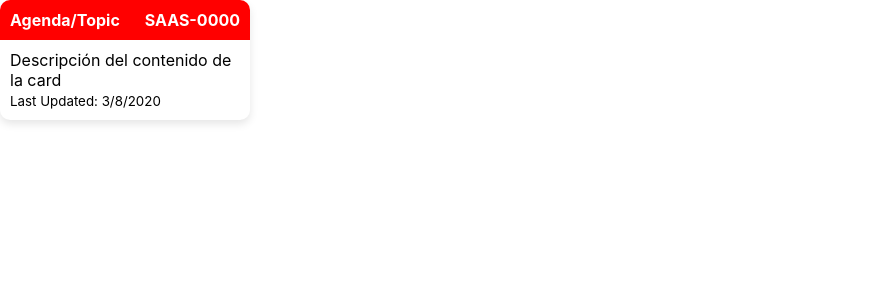
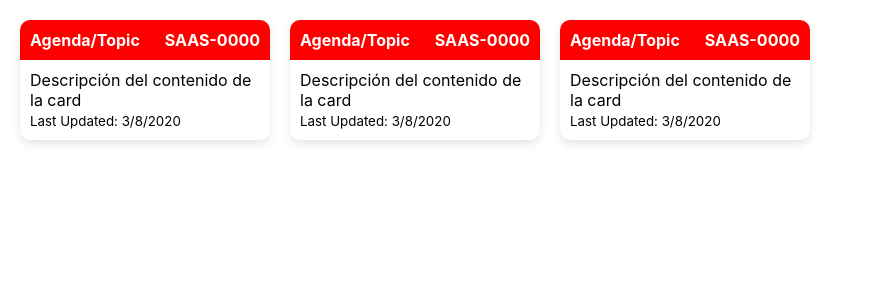
Before and after one commit to Yamil-28/2-parcial-prueba, a React (Create React App) app: page / in a window 1280 px wide. Shown: the top 300 px of the page, without its empty margins (0-873 px from the left). Built offline with nearby package versions, Linux system fonts and the light colour scheme.

Commit message:
creacion de 1 template

```diff
--- a/src/App.js
+++ b/src/App.js
@@ -1,7 +1,7 @@
-import Card from "./components/organismos/Card";
+import HomeTemplate from "./components/template/HomeTemplate";
 
 function App() {
-  return <Card />;
+  return <HomeTemplate />;
 }
 
 export default App;
--- /dev/null
+++ b/src/components/template/HomeTemplate.css
@@ -0,0 +1,5 @@
+.container {
+  display: flex;
+  gap: 20px;
+  padding: 20px;
+}
--- /dev/null
+++ b/src/components/template/HomeTemplate.jsx
@@ -0,0 +1,14 @@
+import "./HomeTemplate.css";
+import Card from "../organismos/Card";
+
+function HomeTemplate() {
+  return (
+    <div className="container">
+      <Card />
+      <Card />
+      <Card />
+    </div>
+  );
+}
+
+export default HomeTemplate;
```
